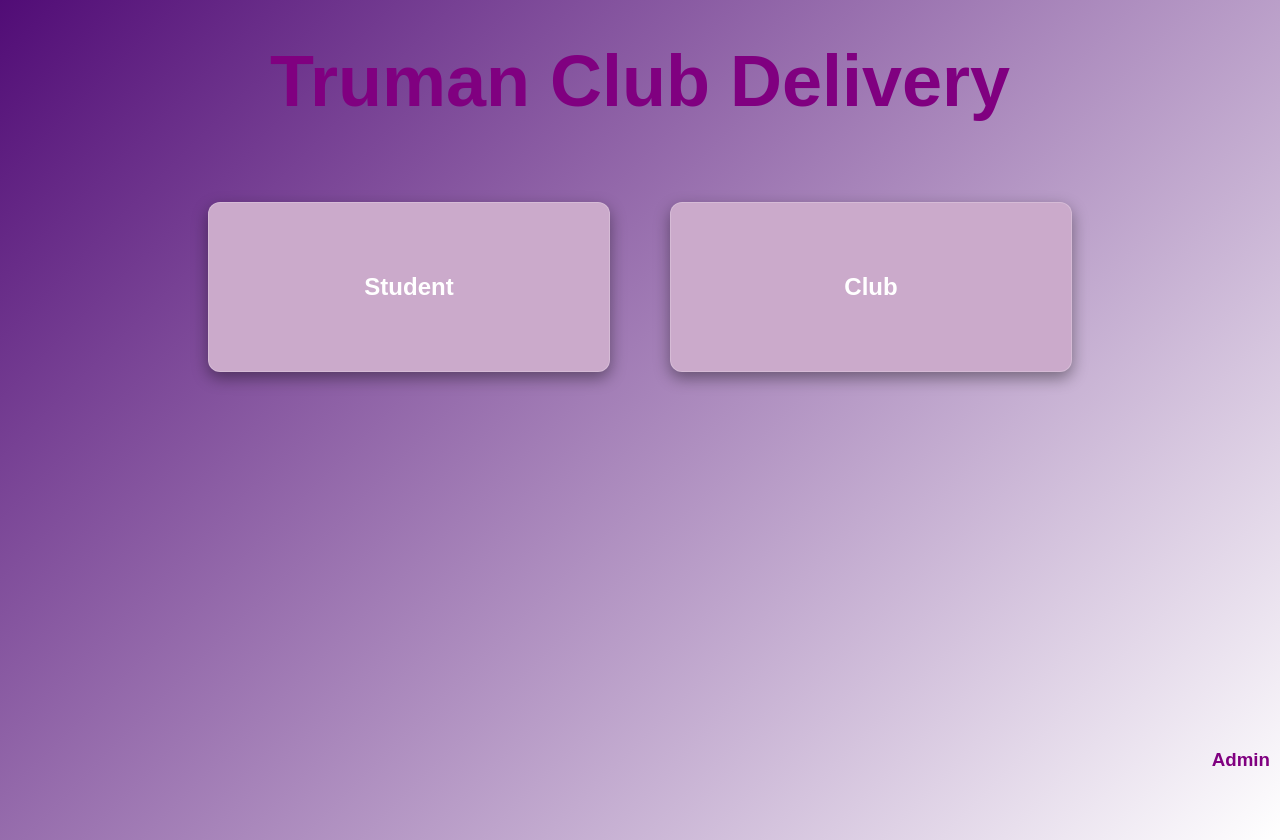
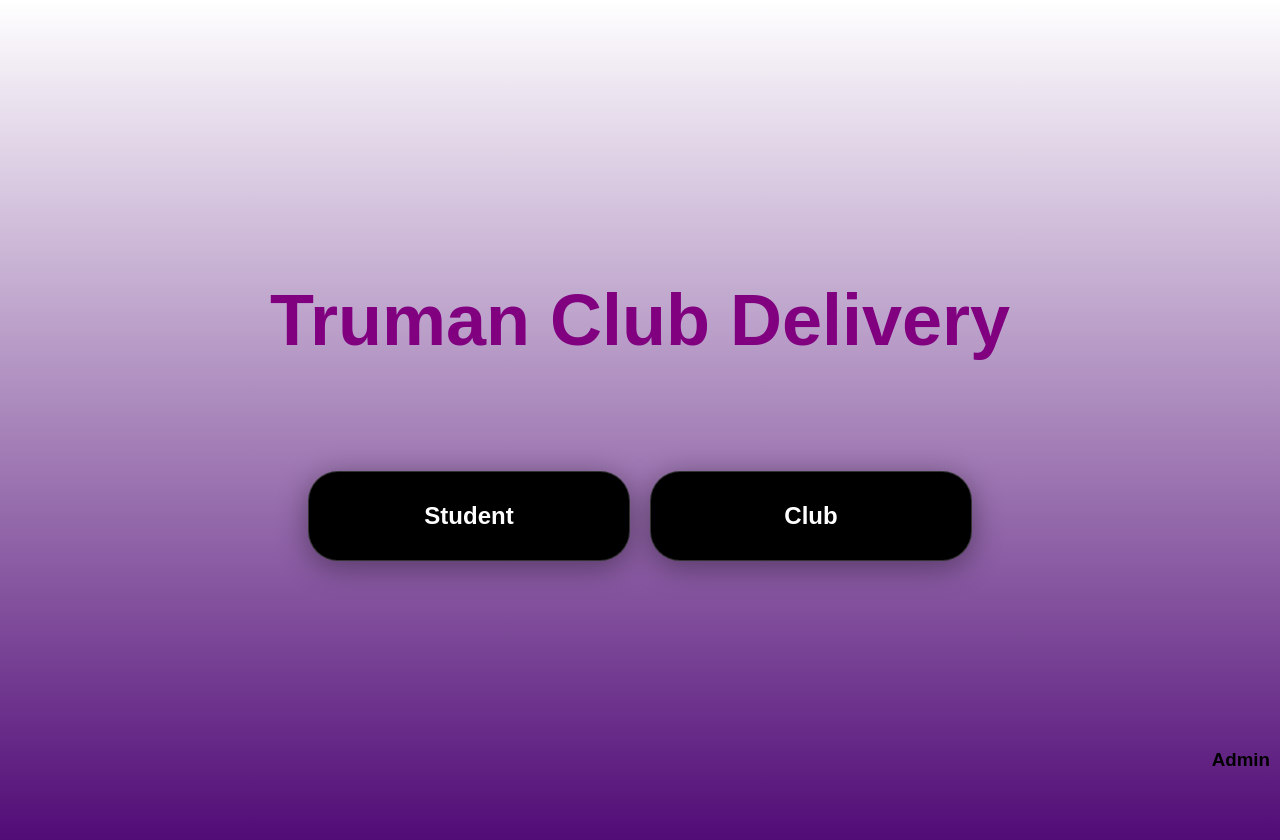
Before and after one commit to betelhemabebe-beep/cs430, a React (Create React App) app in the folder frontend/: page / in a window 1280 px wide. Built offline with nearby package versions, Linux system fonts and the light colour scheme.

Commit message:
Update HomePage.js
Made changes to the font, color of the background, and the buttons in the page

```diff
--- a/frontend/src/components/HomePage.js
+++ b/frontend/src/components/HomePage.js
@@ -30,24 +30,25 @@ const styles = {
     minHeight: '100vh',
     display: 'flex',
     flexDirection: 'column',
-    justifyContent: 'flex-start',
+    justifyContent: 'center',
     alignItems: 'center',
-    background: 'linear-gradient(135deg,#510C76, #ffffff)',
+    background: 'linear-gradient(to top,#510C76, #ffffff)',
     color: '#fff',
-    fontFamily: 'Arial, sans-serif',
+    fontFamily: 'Quincy CF, sans-serif',
     padding: '20px',
   },
   header: {
     fontSize: '4.5em',
-    marginTop: '20px',
+    fontWeight: 'bold',
+    marginTop: '0px',
     marginBottom: '60px',
     color: '#800080',
   },
   roleSelectionCentered: {
     display: 'flex',
     justifyContent: 'center',
-    gap: '60px',
-    marginTop: '20px',
+    gap: '20px',
+    marginTop: '50px',
   },
   link: {
     textDecoration: 'none',
@@ -55,13 +56,13 @@ const styles = {
   },
   cardLarge: {
     border: '1px solid rgba(255, 255, 255, 0.2)',
-    padding: '50px',
+    padding: '10px',
     width: '300px',
-    borderRadius: '12px',
+    borderRadius: '30px',
     textAlign: 'center',
-    backgroundColor: '#cbaacb',
-    boxShadow: '0 6px 16px rgba(0, 0, 0, 0.4)',
-    transition: 'transform 0.3s ease, box-shadow 0.3s ease',
+    backgroundColor: '#000',
+    boxShadow: '0 6px 30px rgba(0, 0, 0, 0.4)',
+    transition: 'transform 0.3s ease',
     cursor: 'pointer',
   },
   adminLink: {
@@ -69,7 +70,7 @@ const styles = {
     bottom: '10px',
     right: '10px',
     fontSize: '1em',
-    color: '#800080',
+    color: '#000000',
     textDecoration: 'none',
   },
 };
```
